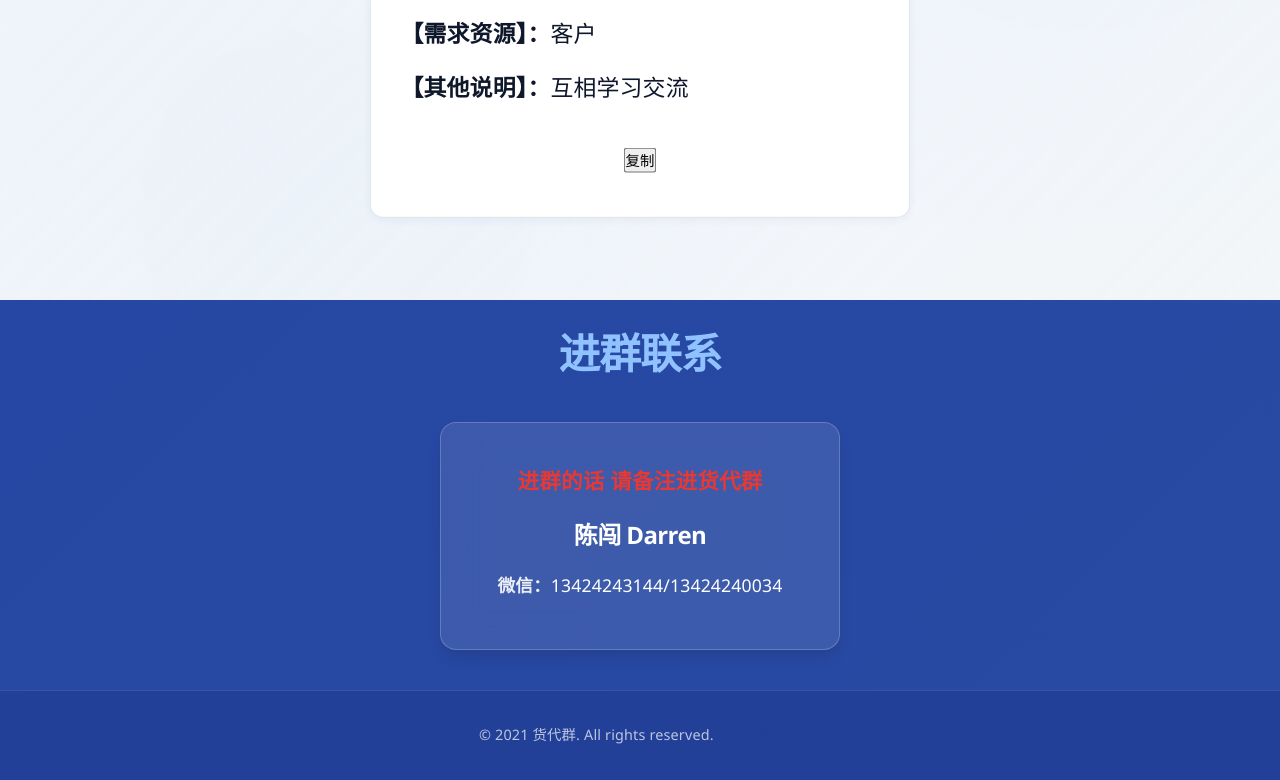
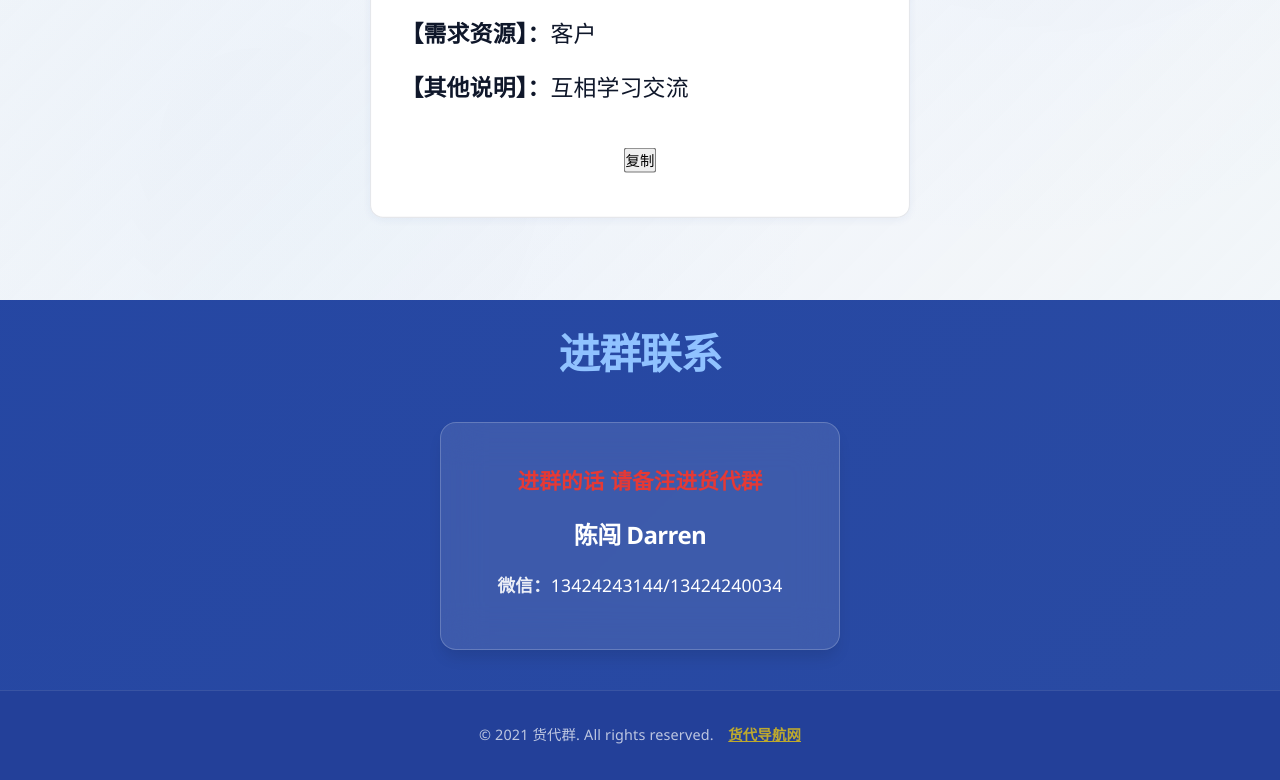
Before and after one commit to Darrenthinker/forwarder-group, a website: page index.html in a window 1280 px wide. Shown: the part 4934-5714 px from the top of the page. Drawn offline with Linux system fonts and the light colour scheme.

Commit message:
页脚货代导航网超链接颜色改为明亮黄#ffd600，适配深色背景

```diff
--- a/index.html
+++ b/index.html
@@ -253,7 +253,7 @@
     <!-- 页脚 -->
     <footer class="footer">
         <div class="container">
-            <p>&copy; 2021 货代群. All rights reserved.　<a href="https://huodaiagent.com/" target="_blank" style="color:#234099;font-weight:700;text-decoration:underline;">货代导航网</a></p>
+            <p>&copy; 2021 货代群. All rights reserved.　<a href="https://huodaiagent.com/" target="_blank" style="color:#ffd600;font-weight:700;text-decoration:underline;">货代导航网</a></p>
         </div>
     </footer>
 
```
